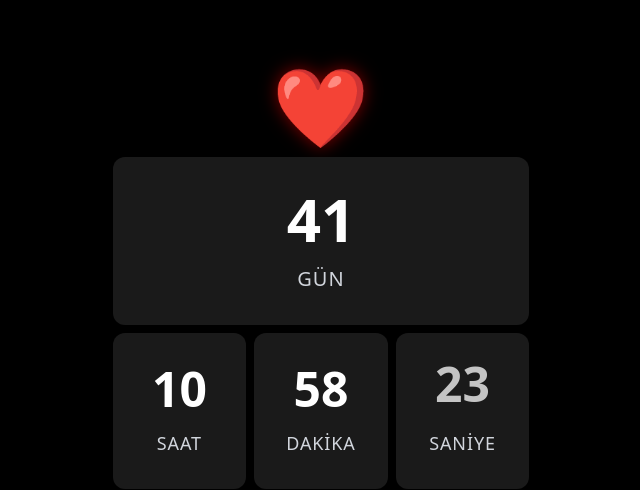
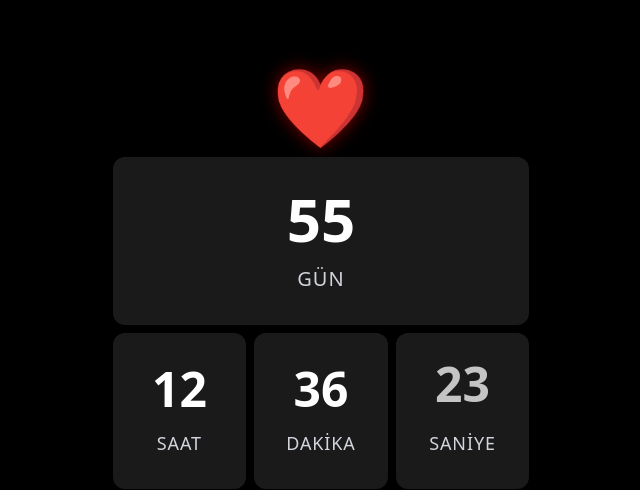
Before and after one commit to bekiryazgann/countdown-timer, a React (Vite) app: page / in a window 1280 px wide. Shown: the part 101-591 px from the top of the page, without its empty margins (319-959 px from the left). Built offline with nearby package versions, Linux system fonts and the light colour scheme.

Commit message:
Update targetDate in home page countdown logic
Changed the targetDate for the countdown timer to a new specific date and time. This ensures the countdown reflects the updated event schedule accurately. No other functionality was modified.

```diff
--- a/src/pages/home/index.tsx
+++ b/src/pages/home/index.tsx
@@ -92,7 +92,7 @@ export default function HomePage() {
     }, [isPlaying]);
 
     useEffect(() => {
-        const targetDate = new Date("2025-05-03T12:20:00");
+        const targetDate = new Date("2025-05-17T13:58:00");
         const marryDate = new Date("2031-04-19T00:00:00");
 
         const calculateTimeLeft = () => {
```
